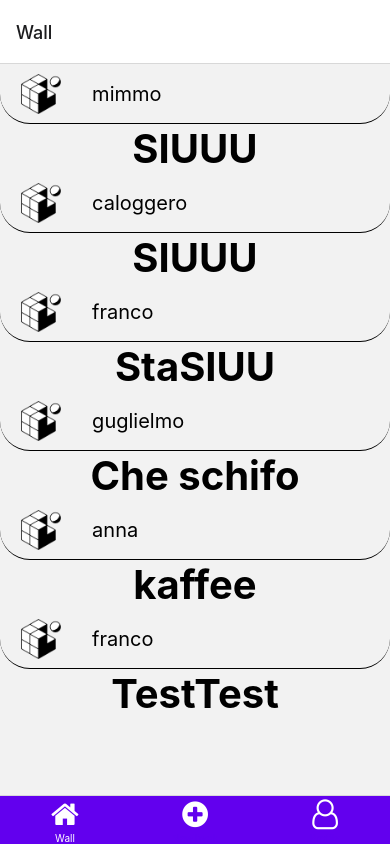
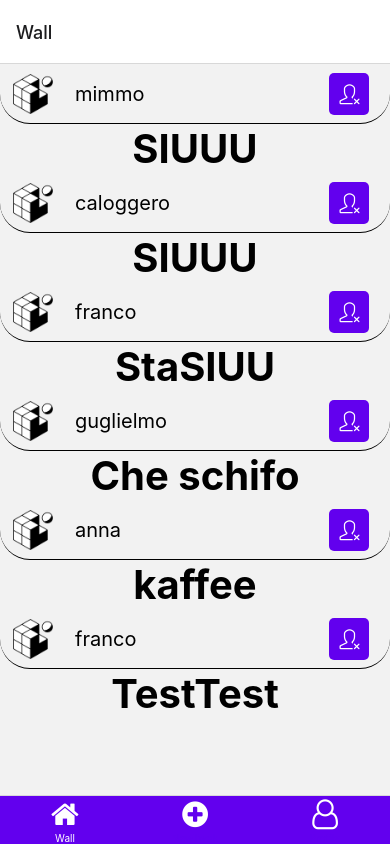
Before and after one commit to ceri01/Twit-Tok-RN, a React Native app: screen /Wall in a window 390 px wide. Built offline with nearby package versions, Linux system fonts and the light colour scheme.

Commit message:
Add followunfollow button to userview in wall

```diff
--- a/view/Profile.jsx
+++ b/view/Profile.jsx
@@ -2,6 +2,7 @@ import React, {Component} from "react";
 import {FlatList, SafeAreaView, StatusBar, StyleSheet, Text, View} from "react-native";
 import UserView from "./user/UserView";
 import UserPicture from "./user/UserPicture";
+import EditNameButton from "./buttons/EditNameButton";
 
 const DATA = [
     {"id": 1, name: "Mimmo"},
@@ -30,7 +31,10 @@ function Profile() {
             <StatusBar barStyle="light-content" backgroundColor="#6200ee"/>
             <View style={style.profile}>
                 <UserPicture></UserPicture>
-                <Text style={style.text}>Nome utente</Text>
+                <View style={style.username}>
+                    <Text style={style.text}>Nome utente</Text>
+                    <EditNameButton></EditNameButton>
+                </View>
             </View>
             <View>
                 <FlatList data={DATA}
@@ -50,6 +54,12 @@ const style = StyleSheet.create({
         alignItems: "center",
         justifyContent: "center",
     },
+    username : {
+        flex: 1,
+        flexDirection: "row",
+        alignItems: "center",
+        justifyContent: "center"
+    },
     followedList: {
         flex: 1,
     },
--- a/view/user/UserView.jsx
+++ b/view/user/UserView.jsx
@@ -5,15 +5,6 @@ import UserPicture from "./UserPicture";
 import FollowUnfollowButton from "../buttons/FollowUnfollowButton";
 
 class UserView extends Component {
-
-    showFollowUnfollowButton() {
-        if(!this.props.isInWall) {
-            return <View style={style.button}>
-                <FollowUnfollowButton follow={true} onPress={() => {}}></FollowUnfollowButton>
-            </View>
-        }
-        return null;
-    }
 
     render() {
         return (
@@ -24,7 +15,9 @@ class UserView extends Component {
                 <View style={style.userName}>
                     <UserName userName={this.props.data.name}></UserName>
                 </View>
-                {this.showFollowUnfollowButton()}
+                <View style={style.button}>
+                    <FollowUnfollowButton follow={true} onPress={() => {}}></FollowUnfollowButton>
+                </View>
             </View>
         );
     }
```
Also changed, not shown: package.json (+11 -1 lines), 1 other file (tests, documents, lock files or other folders).
